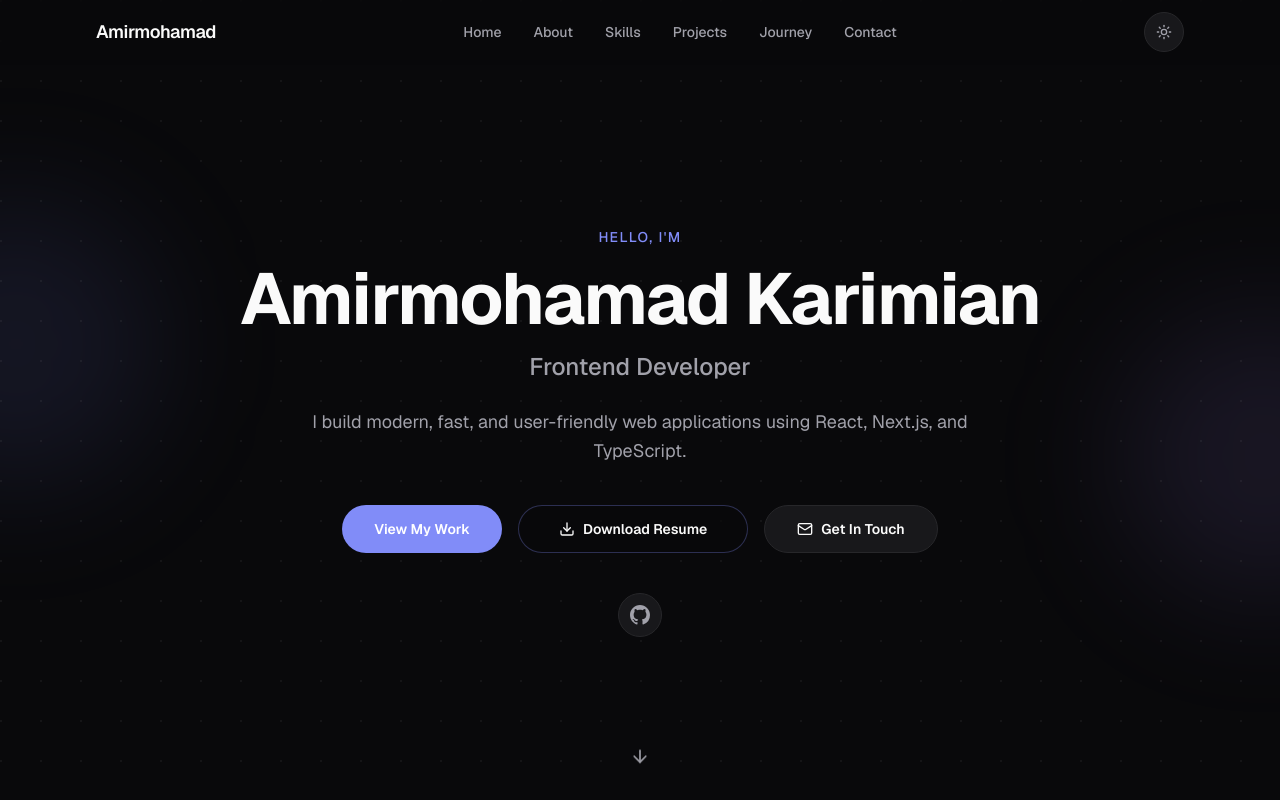
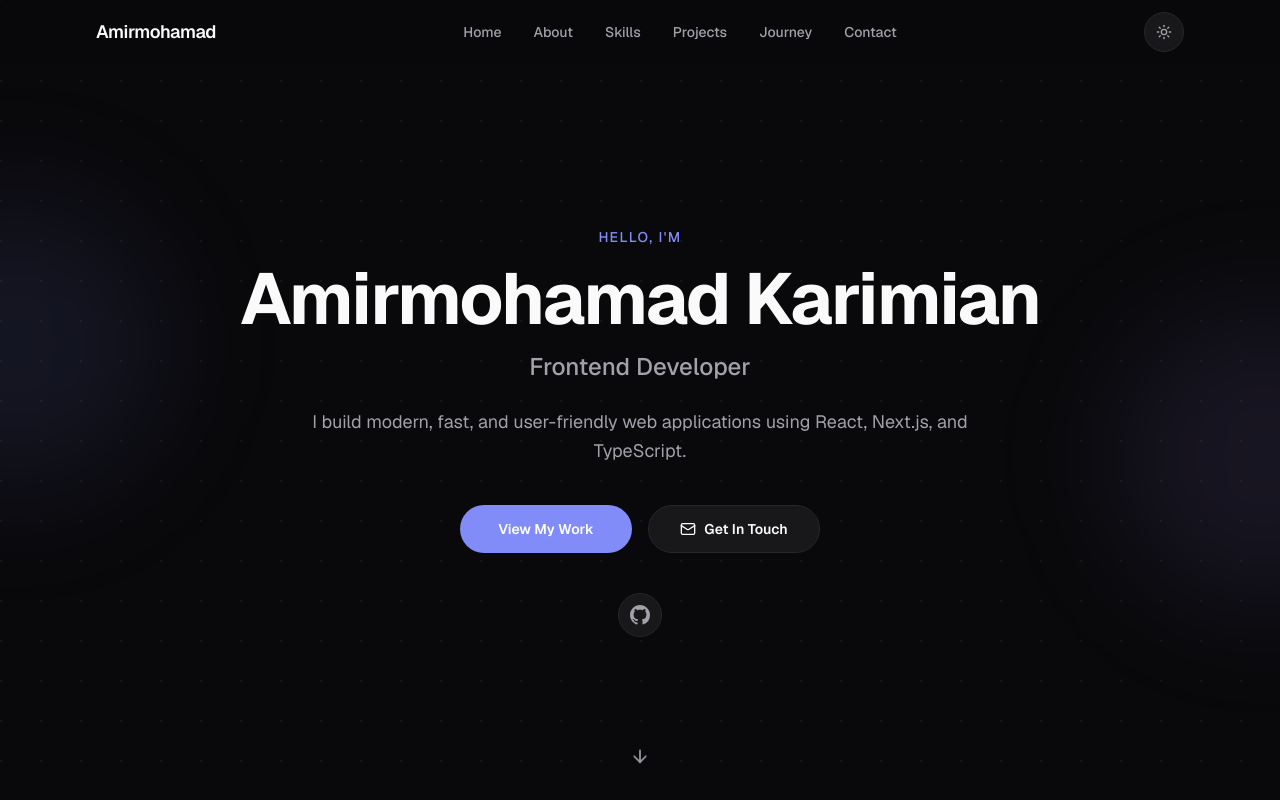
Before and after one commit to amirmohamadkarimian/portfolio, a Next.js app: page / in a window 1280 px wide. Shown: the top 800 px of the page. Built offline with nearby package versions, Linux system fonts and the light colour scheme.

Commit message:
made changes

```diff
--- a/src/components/Hero.tsx
+++ b/src/components/Hero.tsx
@@ -41,21 +41,14 @@ export function Hero() {
         <div className="animate-fade-in-up mt-10 flex flex-col items-center justify-center gap-4 sm:flex-row [animation-delay:300ms]">
           <a
             href="#projects"
-            className="inline-flex h-12 items-center justify-center rounded-full bg-accent px-8 text-sm font-semibold text-white transition-all duration-300 hover:bg-accent-hover hover:shadow-[0_0_30px_rgba(99,102,241,0.35)]"
+            className="inline-flex h-12 min-w-[10.75rem] items-center justify-center rounded-full bg-accent px-6 text-sm font-semibold text-white transition-all duration-300 hover:bg-accent-hover hover:shadow-[0_0_30px_rgba(99,102,241,0.35)]"
           >
             View My Work
           </a>
-          <a
-            href="/resume.pdf"
-            download
-            className="inline-flex h-12 items-center justify-center gap-2 rounded-full border border-accent/30 bg-background/70 px-10 text-sm font-semibold text-foreground transition-all duration-300 hover:border-accent hover:bg-accent/10 hover:text-accent"
-          >
-            <Download className="h-4 w-4" />
-            Download Resume
-          </a>
+
           <a
             href="#contact"
-            className="inline-flex h-12 items-center justify-center gap-2 rounded-full border border-border bg-surface px-8 text-sm font-semibold text-foreground transition-all duration-300 hover:border-accent/40 hover:text-accent"
+            className="inline-flex h-12 min-w-[10.75rem] items-center justify-center gap-2 rounded-full border border-border bg-surface px-6 text-sm font-semibold text-foreground transition-all duration-300 hover:border-accent/40 hover:text-accent"
           >
             <Mail className="h-4 w-4" />
             Get In Touch
```
